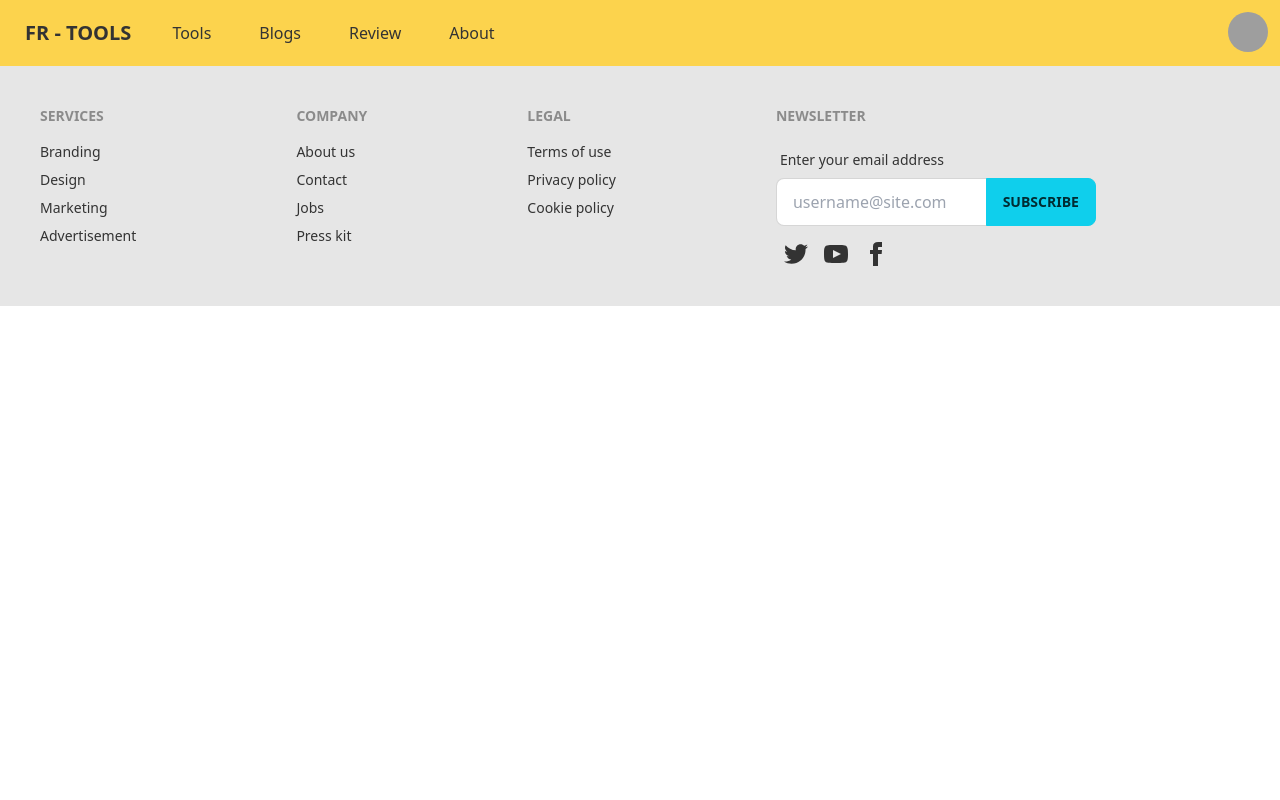
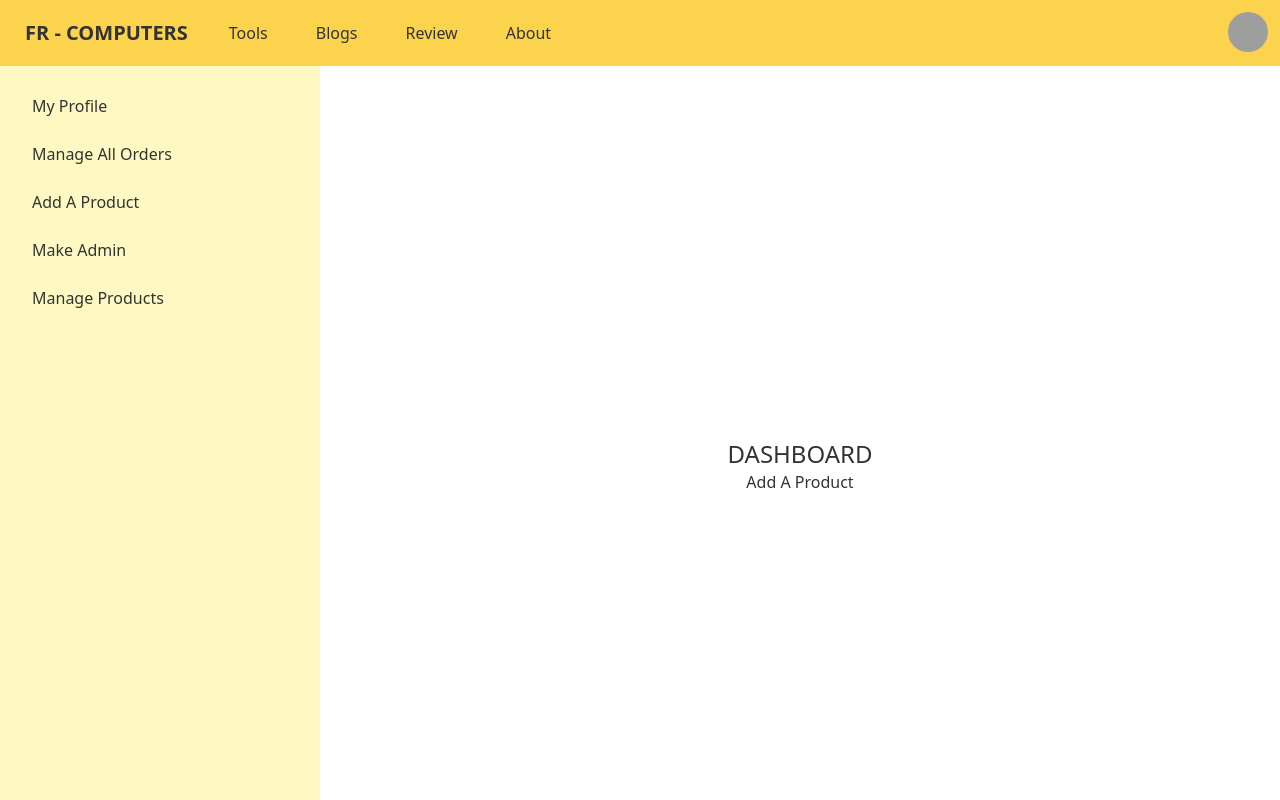
Before and after one commit to Fahimmuntasir1/FR-Tools-Web-app, a React (Create React App) app: page /dashboard/addProduct in a window 1280 px wide. Shown: the top 800 px of the page. Built offline with nearby package versions, Linux system fonts and the light colour scheme; no server answers; sample sign-in values are in the browser's storage; grey boxes are pictures that could not be loaded.

Commit message:
dashboard added, nasted route created

```diff
--- a/src/App.js
+++ b/src/App.js
@@ -12,6 +12,12 @@ import "react-toastify/dist/ReactToastify.css";
 import RequireAuth from "./Components/Pages/Signup/RequireAuth";
 import Review from "./Components/Pages/Review";
 import Purchase from "./Components/Pages/Purchase";
+import Dashboard from "./Components/Pages/Dashboard/Dashboard";
+import MyProfile from './Components/Pages/Dashboard/MyProfile'
+import ManageOrders from './Components/Pages/Dashboard/ManageOrders'
+import AddProducts from './Components/Pages/Dashboard/AddProducts'
+import MakeAdmin from './Components/Pages/Dashboard/MakeAdmin'
+import ManageProducts from './Components/Pages/Dashboard/ManageProducts'
 
 function App() {
   return (
@@ -25,6 +31,21 @@ function App() {
         <Route path="/about" element={<About />}></Route>
         <Route path="/review" element={<Review />}></Route>
         <Route path="/tools" element={<Tools />}></Route>
+        <Route
+          path="/dashboard"
+          element={
+            <RequireAuth>
+              <Dashboard />
+            </RequireAuth>
+          }
+        >
+          <Route index element={<MyProfile />}></Route>
+          <Route path="myProfile" element={<MyProfile />}></Route>
+          <Route path="manageOrders" element={<ManageOrders />}></Route>
+          <Route path="addProduct" element={<AddProducts />}></Route>
+          <Route path="makeAdmin" element={<MakeAdmin />}></Route>
+          <Route path="manageProducts" element={<ManageProducts />}></Route>
+        </Route>
         <Route
           path="/purchase/:id"
           element={
--- /dev/null
+++ b/src/Components/Pages/Dashboard/AddProducts.js
@@ -0,0 +1,11 @@
+import React from 'react';
+
+const AddProducts = () => {
+    return (
+        <div>
+            <h2>Add A Product</h2>
+        </div>
+    );
+};
+
+export default AddProducts;
--- /dev/null
+++ b/src/Components/Pages/Dashboard/Dashboard.js
@@ -0,0 +1,42 @@
+import React from "react";
+import { Link, Outlet } from "react-router-dom";
+
+const Dashboard = () => {
+  return (
+    <div class="drawer drawer-mobile ">
+      <input id="my-drawer-2" type="checkbox" class="drawer-toggle" />
+      <div class="drawer-content flex flex-col items-center justify-center">
+        <h2 className="uppercase text-2xl">DashBoard</h2>
+        <Outlet />
+        <label
+          for="my-drawer-2"
+          class="btn btn-primary drawer-button lg:hidden"
+        >
+          Open drawer
+        </label>
+      </div>
+      <div class="drawer-side">
+        <label for="my-drawer-2" class="drawer-overlay"></label>
+        <ul class="menu p-4 overflow-y-auto w-80 bg-yellow-100 text-base-content">
+          <li>
+            <Link to="myProfile">My Profile</Link>
+          </li>
+          <li>
+            <Link to="manageOrders">Manage All Orders</Link>
+          </li>
+          <li>
+            <Link to="addProduct">Add A Product</Link>
+          </li>
+          <li>
+            <Link to="makeAdmin">Make Admin</Link>
+          </li>
+          <li>
+            <Link to="manageProducts">Manage Products</Link>
+          </li>
+        </ul>
+      </div>
+    </div>
+  );
+};
+
+export default Dashboard;
--- /dev/null
+++ b/src/Components/Pages/Dashboard/MakeAdmin.js
@@ -0,0 +1,11 @@
+import React from "react";
+
+const MakeAdmin = () => {
+  return (
+    <div>
+      <h2>Make Admin</h2>
+    </div>
+  );
+};
+
+export default MakeAdmin;
--- /dev/null
+++ b/src/Components/Pages/Dashboard/ManageOrders.js
@@ -0,0 +1,11 @@
+import React from 'react';
+
+const ManageOrders = () => {
+    return (
+        <div>
+            <h2>Manage All Orders</h2>
+        </div>
+    );
+};
+
+export default ManageOrders;
--- /dev/null
+++ b/src/Components/Pages/Dashboard/ManageProducts.js
@@ -0,0 +1,11 @@
+import React from 'react';
+
+const ManageProducts = () => {
+    return (
+        <div>
+            <h2>Manage Products</h2>
+        </div>
+    );
+};
+
+export default ManageProducts;
--- /dev/null
+++ b/src/Components/Pages/Dashboard/MyProfile.js
@@ -0,0 +1,11 @@
+import React from 'react';
+
+const MyProfile = () => {
+    return (
+        <div>
+            <h2>My-Profile</h2>
+        </div>
+    );
+};
+
+export default MyProfile;
--- a/src/Components/Sheared/Navbar.js
+++ b/src/Components/Sheared/Navbar.js
@@ -46,7 +46,7 @@ const Navbar = () => {
               </NavLink>
             </li>
             <li>
-              <NavLink className="mx-3" to="/#review">
+              <NavLink className="mx-3" to="/review">
                 Review
               </NavLink>
             </li>
@@ -58,7 +58,7 @@ const Navbar = () => {
           </ul>
         </div>
         <Link to="/" className="btn btn-ghost text-xl font-bold">
-          FR - Tools
+          FR - Computers
         </Link>
         <div className="navbar-center hidden lg:flex">
           <ul className="menu menu-horizontal p-0">
@@ -87,6 +87,7 @@ const Navbar = () => {
       </div>
 
       <div className="navbar-end">
+        <div className="hidden lg:block">
           {!user && (
             <div className="flex">
               <NavLink to="login" className="btn btn-outline   mx-2">
@@ -97,6 +98,7 @@ const Navbar = () => {
               </NavLink>
             </div>
           )}
+        </div>
         <div className="dropdown dropdown-end">
           <label tabIndex="0" className="btn btn-ghost btn-circle avatar">
             <div className="w-10 rounded-full">
@@ -113,9 +115,22 @@ const Navbar = () => {
                 <span className="badge">New</span>
               </NavLink>
             </li>
-            <li>
-              <NavLink to="/dashboard">Dashboard</NavLink>
-            </li>
+            <li>{user && <NavLink to="/dashboard">Dashboard</NavLink>}</li>
+            <div className="lg:hidden">
+              {!user && (
+                <div className="flex flex-col">
+                  <NavLink to="login" className="btn btn-outline   mx-2">
+                    Log in
+                  </NavLink>
+                  <NavLink
+                    to="signup"
+                    className="btn btn-outline btn-accent mr-3"
+                  >
+                    Sign up
+                  </NavLink>
+                </div>
+              )}
+            </div>
             {user && (
               <li>
                 <button onClick={handleSignOut}>Logout</button>
```
Lines whose indentation alone changed are shown as unchanged.
